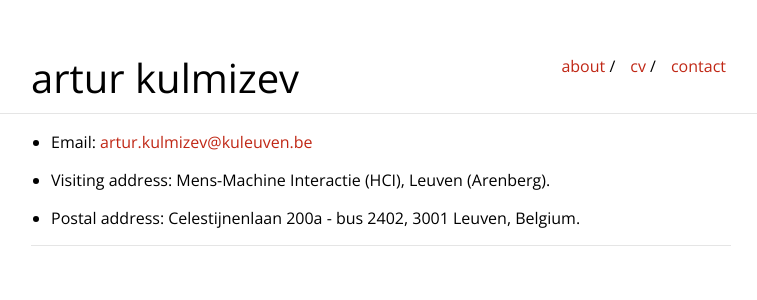
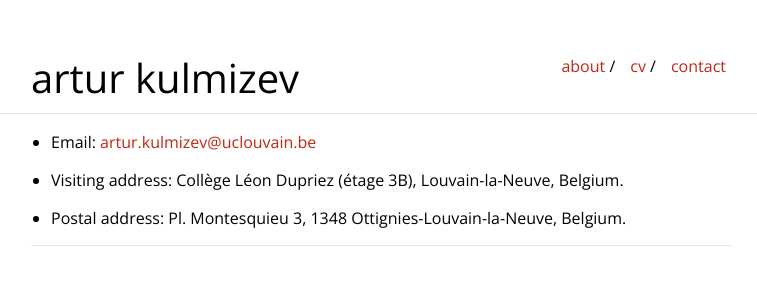
Before and after one commit to rutrastone/rutrastone.github.io, a Jekyll site: the page built from contact.md, in a window 1280 px wide. Shown: the top 300 px of the page, without its empty margins (259-1016 px from the left). Built offline with Jekyll 4.4.1, drawn with Linux system fonts in a browser that asks for light colours.

Commit message:
updated contact

```diff
--- a/contact.md
+++ b/contact.md
@@ -3,10 +3,10 @@ layout: default
 is_contact: true
 ---
 
-* Email: [artur.kulmizev@kuleuven.be](mailto:artur.kulmizev@kuleuven.be)
+* Email: [artur.kulmizev@uclouvain.be](mailto:artur.kulmizev@uclouvain.be)
 
-* Visiting address: Mens-Machine Interactie (HCI), Leuven (Arenberg).
+* Visiting address: Collège Léon Dupriez (étage 3B), Louvain-la-Neuve, Belgium.
 
-* Postal address: Celestijnenlaan 200a - bus 2402, 3001 Leuven, Belgium.
+* Postal address: Pl. Montesquieu 3, 1348 Ottignies-Louvain-la-Neuve, Belgium.
 
 ---
```
